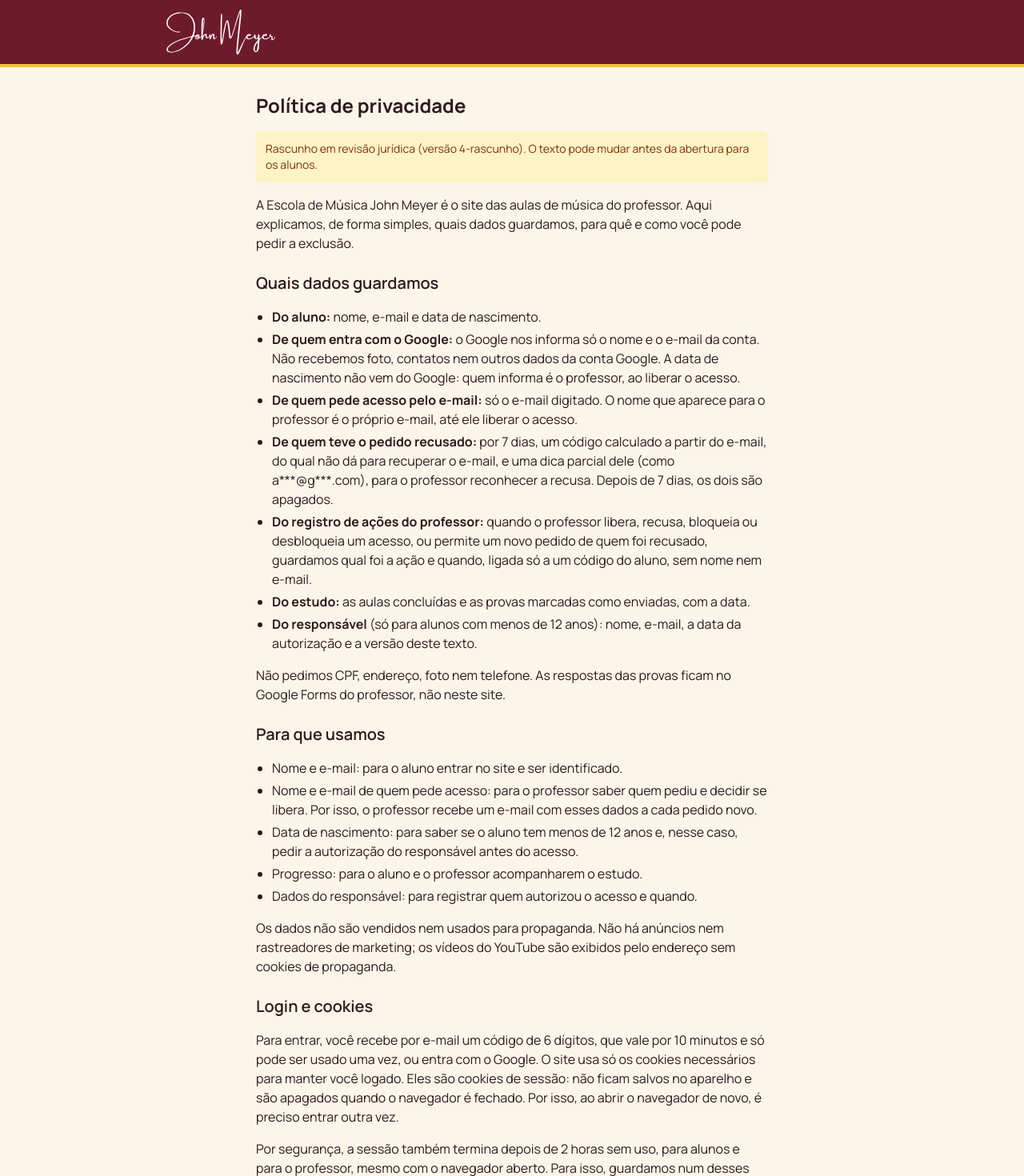
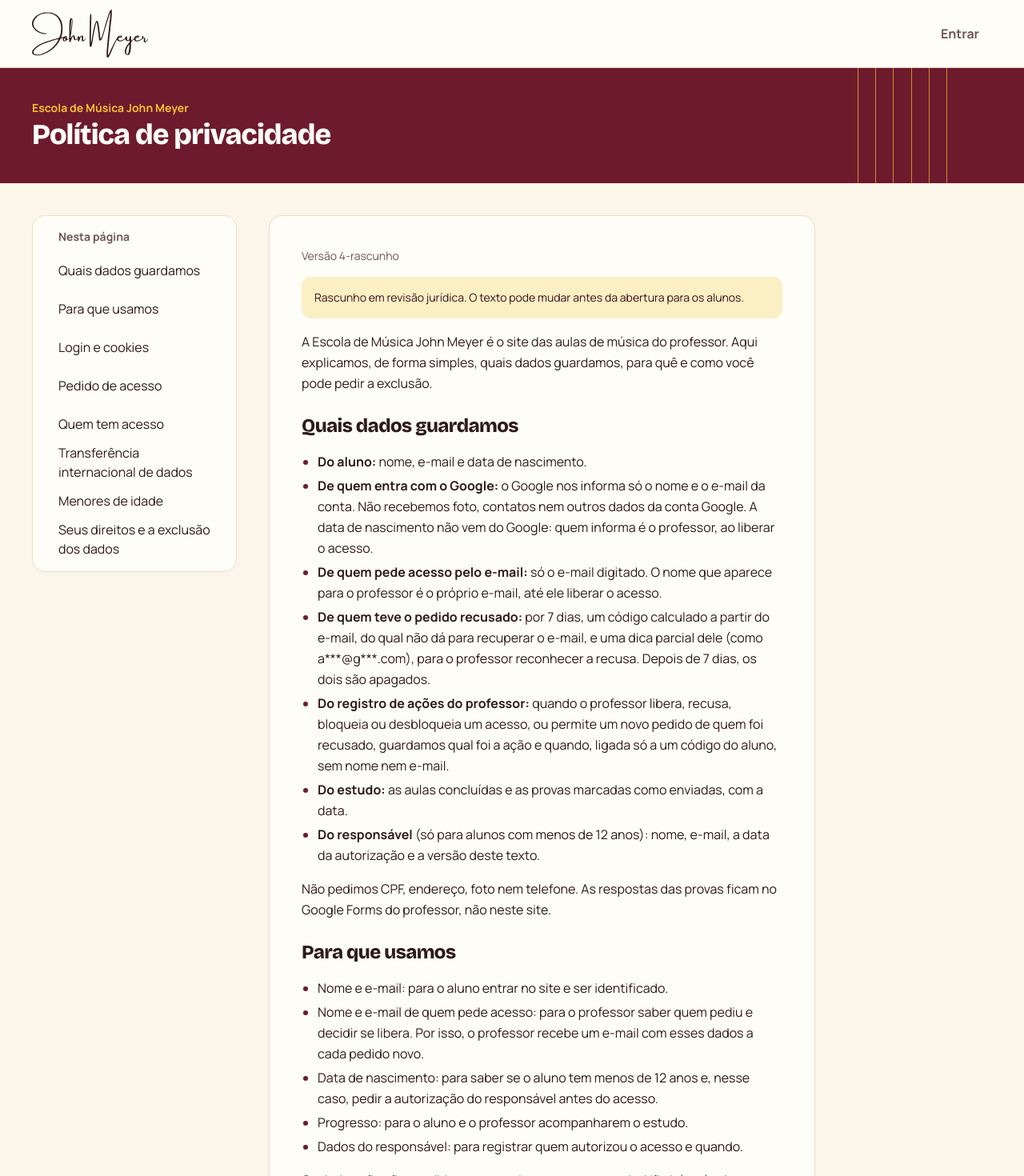
Before and after one commit to rogeriocaetanojr/ava-musica, a Next.js app: page /privacidade in a window 1280 px wide. Shown: the top 1470 px of the page at 80% size. Built offline with nearby package versions, Linux system fonts and the light colour scheme.

Commit message:
style(legal): aplica visual novo na política de privacidade e nos termos no computador

```diff
--- a/src/app/privacidade/page.tsx
+++ b/src/app/privacidade/page.tsx
@@ -1,7 +1,7 @@
 import type { Metadata } from "next";
 import Link from "next/link";
-import { NOME_DO_AVA, tituloDaPagina, VERSAO_DOS_TERMOS } from "@/lib/site";
-import { AvisoRascunho, estiloDoTexto } from "../textos-legais";
+import { TextoLegal } from "@/components/texto-legal";
+import { NOME_DO_AVA, tituloDaPagina } from "@/lib/site";
 
 export const metadata: Metadata = {
   title: tituloDaPagina("Política de privacidade"),
@@ -9,185 +9,247 @@ export const metadata: Metadata = {
 
 export default function Privacidade() {
   return (
-    <main className={estiloDoTexto}>
-      <h1>Política de privacidade</h1>
-      <AvisoRascunho versao={VERSAO_DOS_TERMOS} />
-
+    <TextoLegal
+      titulo="Política de privacidade"
+      introducao={
         <p>
           A {NOME_DO_AVA} é o site das aulas de música do professor. Aqui
           explicamos, de forma simples, quais dados guardamos, para quê e como
           você pode pedir a exclusão.
         </p>
-
-      <h2>Quais dados guardamos</h2>
+      }
+      secoes={[
+        {
+          id: "quais-dados-guardamos",
+          titulo: "Quais dados guardamos",
+          conteudo: (
+            <>
               <ul>
                 <li>
                   <strong>Do aluno:</strong> nome, e-mail e data de nascimento.
                 </li>
                 <li>
-          <strong>De quem entra com o Google:</strong> o Google nos informa só o
-          nome e o e-mail da conta. Não recebemos foto, contatos nem outros
-          dados da conta Google. A data de nascimento não vem do Google: quem
-          informa é o professor, ao liberar o acesso.
+                  <strong>De quem entra com o Google:</strong> o Google nos
+                  informa só o nome e o e-mail da conta. Não recebemos foto,
+                  contatos nem outros dados da conta Google. A data de
+                  nascimento não vem do Google: quem informa é o professor, ao
+                  liberar o acesso.
                 </li>
                 <li>
                   <strong>De quem pede acesso pelo e-mail:</strong> só o e-mail
-          digitado. O nome que aparece para o professor é o próprio e-mail, até
-          ele liberar o acesso.
+                  digitado. O nome que aparece para o professor é o próprio
+                  e-mail, até ele liberar o acesso.
                 </li>
                 <li>
-          <strong>De quem teve o pedido recusado:</strong> por 7 dias, um código
-          calculado a partir do e-mail, do qual não dá para recuperar o e-mail,
-          e uma dica parcial dele (como a***@g***.com), para o professor
-          reconhecer a recusa. Depois de 7 dias, os dois são apagados.
+                  <strong>De quem teve o pedido recusado:</strong> por 7 dias,
+                  um código calculado a partir do e-mail, do qual não dá para
+                  recuperar o e-mail, e uma dica parcial dele (como
+                  a***@g***.com), para o professor reconhecer a recusa. Depois
+                  de 7 dias, os dois são apagados.
                 </li>
                 <li>
-          <strong>Do registro de ações do professor:</strong> quando o professor
-          libera, recusa, bloqueia ou desbloqueia um acesso, ou permite um novo
-          pedido de quem foi recusado, guardamos qual foi a ação e quando,
-          ligada só a um código do aluno, sem nome nem e-mail.
+                  <strong>Do registro de ações do professor:</strong> quando o
+                  professor libera, recusa, bloqueia ou desbloqueia um acesso,
+                  ou permite um novo pedido de quem foi recusado, guardamos qual
+                  foi a ação e quando, ligada só a um código do aluno, sem nome
+                  nem e-mail.
                 </li>
                 <li>
-          <strong>Do estudo:</strong> as aulas concluídas e as provas marcadas
-          como enviadas, com a data.
+                  <strong>Do estudo:</strong> as aulas concluídas e as provas
+                  marcadas como enviadas, com a data.
                 </li>
                 <li>
-          <strong>Do responsável</strong> (só para alunos com menos de 12 anos):
-          nome, e-mail, a data da autorização e a versão deste texto.
+                  <strong>Do responsável</strong> (só para alunos com menos de
+                  12 anos): nome, e-mail, a data da autorização e a versão deste
+                  texto.
                 </li>
               </ul>
               <p>
-        Não pedimos CPF, endereço, foto nem telefone. As respostas das provas
-        ficam no Google Forms do professor, não neste site.
+                Não pedimos CPF, endereço, foto nem telefone. As respostas das
+                provas ficam no Google Forms do professor, não neste site.
               </p>
-
-      <h2>Para que usamos</h2>
+            </>
+          ),
+        },
+        {
+          id: "para-que-usamos",
+          titulo: "Para que usamos",
+          conteudo: (
+            <>
               <ul>
-        <li>Nome e e-mail: para o aluno entrar no site e ser identificado.</li>
                 <li>
-          Nome e e-mail de quem pede acesso: para o professor saber quem pediu e
-          decidir se libera. Por isso, o professor recebe um e-mail com esses
-          dados a cada pedido novo.
+                  Nome e e-mail: para o aluno entrar no site e ser identificado.
                 </li>
                 <li>
-          Data de nascimento: para saber se o aluno tem menos de 12 anos e,
-          nesse caso, pedir a autorização do responsável antes do acesso.
+                  Nome e e-mail de quem pede acesso: para o professor saber quem
+                  pediu e decidir se libera. Por isso, o professor recebe um
+                  e-mail com esses dados a cada pedido novo.
                 </li>
-        <li>Progresso: para o aluno e o professor acompanharem o estudo.</li>
                 <li>
-          Dados do responsável: para registrar quem autorizou o acesso e quando.
+                  Data de nascimento: para saber se o aluno tem menos de 12 anos
+                  e, nesse caso, pedir a autorização do responsável antes do
+                  acesso.
+                </li>
+                <li>
+                  Progresso: para o aluno e o professor acompanharem o estudo.
+                </li>
+                <li>
+                  Dados do responsável: para registrar quem autorizou o acesso e
+                  quando.
                 </li>
               </ul>
               <p>
-        Os dados não são vendidos nem usados para propaganda. Não há anúncios
-        nem rastreadores de marketing; os vídeos do YouTube são exibidos pelo
-        endereço sem cookies de propaganda.
+                Os dados não são vendidos nem usados para propaganda. Não há
+                anúncios nem rastreadores de marketing; os vídeos do YouTube são
+                exibidos pelo endereço sem cookies de propaganda.
               </p>
-
-      <h2>Login e cookies</h2>
+            </>
+          ),
+        },
+        {
+          id: "login-e-cookies",
+          titulo: "Login e cookies",
+          conteudo: (
+            <>
               <p>
-        Para entrar, você recebe por e-mail um código de 6 dígitos, que vale por
-        10 minutos e só pode ser usado uma vez, ou entra com o Google. O site
-        usa só os cookies necessários para manter você logado. Eles são cookies
-        de sessão: não ficam salvos no aparelho e são apagados quando o
-        navegador é fechado. Por isso, ao abrir o navegador de novo, é preciso
-        entrar outra vez.
+                Para entrar, você recebe por e-mail um código de 6 dígitos, que
+                vale por 10 minutos e só pode ser usado uma vez, ou entra com o
+                Google. O site usa só os cookies necessários para manter você
+                logado. Eles são cookies de sessão: não ficam salvos no aparelho
+                e são apagados quando o navegador é fechado. Por isso, ao abrir
+                o navegador de novo, é preciso entrar outra vez.
               </p>
               <p>
-        Por segurança, a sessão também termina depois de 2 horas sem uso, para
-        alunos e para o professor, mesmo com o navegador aberto. Para isso,
-        guardamos num desses cookies só a hora do último uso.
+                Por segurança, a sessão também termina depois de 2 horas sem
+                uso, para alunos e para o professor, mesmo com o navegador
+                aberto. Para isso, guardamos num desses cookies só a hora do
+                último uso.
               </p>
-
-      <h2>Pedido de acesso</h2>
+            </>
+          ),
+        },
+        {
+          id: "pedido-de-acesso",
+          titulo: "Pedido de acesso",
+          conteudo: (
+            <>
               <p>
-        Quem entra com o Google ou pelo código enviado por e-mail sem ter sido
-        cadastrado pelo professor fica com um pedido de acesso guardado até o
-        professor decidir. O pedido só chega ao professor depois que a pessoa
-        digita o código recebido ou volta do Google, para ninguém pedir acesso
-        com o e-mail de outra pessoa. Enquanto espera, a pessoa não vê nenhum
-        curso, aula ou aviso.
+                Quem entra com o Google ou pelo código enviado por e-mail sem
+                ter sido cadastrado pelo professor fica com um pedido de acesso
+                guardado até o professor decidir. O pedido só chega ao professor
+                depois que a pessoa digita o código recebido ou volta do Google,
+                para ninguém pedir acesso com o e-mail de outra pessoa. Enquanto
+                espera, a pessoa não vê nenhum curso, aula ou aviso.
               </p>
               <p>
-        Se o professor recusar, a conta e os dados dela são apagados. Fica o
-        registro de que houve uma recusa, sem nome nem e-mail, e, por 7 dias, o
-        código e a dica do e-mail descritos acima, que impedem um novo pedido
-        nesse prazo. O professor pode permitir um novo pedido antes disso.
-        Depois de liberado, o professor pode bloquear o acesso a qualquer
-        momento, sem apagar o progresso.
+                Se o professor recusar, a conta e os dados dela são apagados.
+                Fica o registro de que houve uma recusa, sem nome nem e-mail, e,
+                por 7 dias, o código e a dica do e-mail descritos acima, que
+                impedem um novo pedido nesse prazo. O professor pode permitir um
+                novo pedido antes disso. Depois de liberado, o professor pode
+                bloquear o acesso a qualquer momento, sem apagar o progresso.
               </p>
               <p>
-        Uma conta criada pelo pedido do código mas nunca confirmada (ninguém
-        digitou o código) guarda só o e-mail e não aparece para o professor.
+                Uma conta criada pelo pedido do código mas nunca confirmada
+                (ninguém digitou o código) guarda só o e-mail e não aparece para
+                o professor.
               </p>
-
-      <h2>Quem tem acesso</h2>
+            </>
+          ),
+        },
+        {
+          id: "quem-tem-acesso",
+          titulo: "Quem tem acesso",
+          conteudo: (
+            <>
               <p>
-        Só o professor vê os dados de todos os alunos. Cada aluno vê apenas os
-        próprios dados. Para o site funcionar, usamos serviços de outras
-        empresas, que tratam os dados só para isso, seguindo as nossas
-        instruções:
+                Só o professor vê os dados de todos os alunos. Cada aluno vê
+                apenas os próprios dados. Para o site funcionar, usamos serviços
+                de outras empresas, que tratam os dados só para isso, seguindo
+                as nossas instruções:
               </p>
               <ul>
                 <li>
-          <strong>Supabase:</strong> banco de dados e login, onde ficam todos os
-          dados descritos acima.
+                  <strong>Supabase:</strong> banco de dados e login, onde ficam
+                  todos os dados descritos acima.
                 </li>
                 <li>
-          <strong>Google:</strong> o login com a conta Google, para quem escolhe
-          entrar assim.
+                  <strong>Google:</strong> o login com a conta Google, para quem
+                  escolhe entrar assim.
                 </li>
                 <li>
-          <strong>Cloudflare (Turnstile):</strong> a verificação que impede
-          robôs de pedir códigos de acesso em massa. Ela analisa sinais do
-          navegador, como o endereço IP, sem cookies de propaganda.
+                  <strong>Cloudflare (Turnstile):</strong> a verificação que
+                  impede robôs de pedir códigos de acesso em massa. Ela analisa
+                  sinais do navegador, como o endereço IP, sem cookies de
+                  propaganda.
                 </li>
                 <li>
-          <strong>Resend:</strong> envio dos e-mails do site, como os códigos de
-          acesso e o aviso de pedido novo ao professor.
+                  <strong>Resend:</strong> envio dos e-mails do site, como os
+                  códigos de acesso e o aviso de pedido novo ao professor.
                 </li>
                 <li>
                   <strong>Netlify:</strong> hospedagem do site.
                 </li>
               </ul>
-
-      <h2>Transferência internacional de dados</h2>
+            </>
+          ),
+        },
+        {
+          id: "transferencia-internacional",
+          titulo: "Transferência internacional de dados",
+          conteudo: (
             <p>
-        Alguns desses serviços guardam ou processam dados em servidores fora do
-        Brasil, principalmente nos Estados Unidos. É o caso do envio de e-mails,
-        que passa pelo nome e pelo e-mail do destinatário, do login com o Google
-        e da verificação contra robôs da Cloudflare. Essas transferências são
-        feitas só para prestar o serviço do site e com as garantias exigidas
-        pela Lei Geral de Proteção de Dados (LGPD), como cláusulas contratuais
-        de proteção de dados com cada empresa. Você pode pedir ao professor mais
+              Alguns desses serviços guardam ou processam dados em servidores
+              fora do Brasil, principalmente nos Estados Unidos. É o caso do
+              envio de e-mails, que passa pelo nome e pelo e-mail do
+              destinatário, do login com o Google e da verificação contra robôs
+              da Cloudflare. Essas transferências são feitas só para prestar o
+              serviço do site e com as garantias exigidas pela Lei Geral de
+              Proteção de Dados (LGPD), como cláusulas contratuais de proteção
+              de dados com cada empresa. Você pode pedir ao professor mais
               informações sobre onde cada serviço guarda os dados.
             </p>
-
-      <h2>Menores de idade</h2>
+          ),
+        },
+        {
+          id: "menores-de-idade",
+          titulo: "Menores de idade",
+          conteudo: (
+            <>
               <p>
-        Alunos com menos de 12 anos só acessam o site depois que um dos pais ou
-        responsável autoriza, por um link enviado pelo professor. Isso vale
-        também para quem pediu acesso pelo Google ou pelo e-mail: o professor só
-        libera depois de informar a data de nascimento e, se for o caso, o
-        responsável.
+                Alunos com menos de 12 anos só acessam o site depois que um dos
+                pais ou responsável autoriza, por um link enviado pelo
+                professor. Isso vale também para quem pediu acesso pelo Google
+                ou pelo e-mail: o professor só libera depois de informar a data
+                de nascimento e, se for o caso, o responsável.
               </p>
               <p>
-        O Google só permite que crianças com menos de 13 anos usem uma conta
-        Google com o acompanhamento dos pais (Family Link). Para esses alunos, o
-        caminho mais simples é o professor fazer o cadastro e o aluno entrar com
-        o código enviado por e-mail.
+                O Google só permite que crianças com menos de 13 anos usem uma
+                conta Google com o acompanhamento dos pais (Family Link). Para
+                esses alunos, o caminho mais simples é o professor fazer o
+                cadastro e o aluno entrar com o código enviado por e-mail.
               </p>
-
-      <h2>Seus direitos e a exclusão dos dados</h2>
+            </>
+          ),
+        },
+        {
+          id: "seus-direitos",
+          titulo: "Seus direitos e a exclusão dos dados",
+          conteudo: (
             <p>
-        O aluno ou o responsável pode, a qualquer momento, pedir ao professor
-        para ver, corrigir ou excluir os dados. A exclusão apaga a conta e todos
-        os registros do aluno de uma vez e não pode ser desfeita.
+              O aluno ou o responsável pode, a qualquer momento, pedir ao
+              professor para ver, corrigir ou excluir os dados. A exclusão apaga
+              a conta e todos os registros do aluno de uma vez e não pode ser
+              desfeita.
             </p>
-
+          ),
+        },
+      ]}
+      fecho={
         <p>
           Veja também os <Link href="/termos">termos de uso</Link>.
         </p>
-    </main>
+      }
+    />
   );
 }
--- a/src/app/textos-legais.tsx
+++ /dev/null
@@ -1,14 +0,0 @@
-// Partes comuns da política de privacidade e dos termos de uso.
-
-export const estiloDoTexto =
-  "mx-auto flex w-full max-w-2xl flex-1 flex-col gap-4 px-4 py-8 [&_a]:underline [&_h1]:text-2xl [&_h1]:font-bold [&_h2]:pt-2 [&_h2]:text-xl [&_h2]:font-semibold [&_ul]:list-disc [&_ul]:space-y-1 [&_ul]:pl-5";
-
-// Os textos ainda passam por revisão jurídica antes de abrir para os alunos.
-export function AvisoRascunho({ versao }: { versao: string }) {
-  return (
-    <p className="rounded-md bg-amber-100 p-3 text-sm text-amber-900">
-      Rascunho em revisão jurídica (versão {versao}). O texto pode mudar antes
-      da abertura para os alunos.
-    </p>
-  );
-}
--- /dev/null
+++ b/src/components/texto-legal.tsx
@@ -0,0 +1,159 @@
+import type { ReactNode } from "react";
+import Link from "next/link";
+import { CONTEINER } from "@/components/conteiner";
+import { Cordas } from "@/components/cordas";
+import { LogoDoAva } from "@/components/logo-do-ava";
+import { NOME_DO_AVA, VERSAO_DOS_TERMOS } from "@/lib/site";
+
+// Moldura comum da política de privacidade e dos termos de uso: cabeçalho
+// próprio (a página é aberta também sem login), faixa com o título, sumário
+// na lateral e o texto num cartão de leitura.
+
+export type SecaoDoTexto = { id: string; titulo: string; conteudo: ReactNode };
+
+const DATA_ISO = /^(\d{4})-(\d{2})-(\d{2})$/;
+
+// A versão aceita pelo aluno é a mesma mostrada aqui. Se for uma data
+// (2026-10-20), aparece por extenso.
+export function textoDaVersao(versao: string): string {
+  const data = DATA_ISO.exec(versao);
+  if (!data) return `Versão ${versao}`;
+  const [, ano, mes, dia] = data;
+  const extenso = new Intl.DateTimeFormat("pt-BR", {
+    day: "numeric",
+    month: "long",
+    year: "numeric",
+    timeZone: "UTC",
+  }).format(new Date(Date.UTC(+ano, +mes - 1, +dia)));
+  return `Versão de ${extenso}`;
+}
+
+// Os textos ainda passam por revisão jurídica antes de abrir para os alunos.
+function AvisoRascunho() {
+  return (
+    <p className="rounded-xl bg-amarelo-claro p-4 text-sm text-texto-sobre-amarelo">
+      Rascunho em revisão jurídica. O texto pode mudar antes da abertura para os
+      alunos.
+    </p>
+  );
+}
+
+const link =
+  "inline-flex min-h-12 items-center rounded-xl px-4 text-base font-bold";
+
+export function TextoLegal({
+  titulo,
+  introducao,
+  secoes,
+  fecho,
+}: {
+  titulo: string;
+  introducao: ReactNode;
+  secoes: SecaoDoTexto[];
+  fecho: ReactNode;
+}) {
+  return (
+    <div data-tela-cheia className="flex min-h-screen flex-1 flex-col">
+      <header className="border-b border-linha bg-superficie">
+        <div
+          className={`${CONTEINER} flex items-center justify-between gap-4 py-3`}
+        >
+          <Link href="/" className="flex min-h-12 items-center text-texto">
+            <LogoDoAva
+              semSubtitulo
+              className="[--altura:46px] lg:[--altura:60px]"
+            />
+          </Link>
+          <Link
+            href="/login"
+            className={`${link} text-texto-secundario hover:text-texto`}
+          >
+            Entrar
+          </Link>
+        </div>
+      </header>
+
+      <div className="relative overflow-hidden bg-bordo text-superficie">
+        <Cordas className="absolute inset-y-0 right-10 w-28 md:right-24" />
+        <div className={`${CONTEINER} relative py-8 md:py-10`}>
+          <p className="text-sm font-bold text-amarelo">{NOME_DO_AVA}</p>
+          <h1 className="mt-1 font-titulo text-3xl tracking-tight md:text-4xl">
+            {titulo}
+          </h1>
+        </div>
+      </div>
+
+      <main
+        className={`${CONTEINER} grid flex-1 items-start gap-6 py-8 md:grid-cols-[16rem_minmax(0,1fr)] md:gap-10 md:py-10`}
+      >
+        <nav
+          aria-labelledby="titulo-do-sumario"
+          className="rounded-2xl border border-linha bg-superficie p-4 md:sticky md:top-6"
+        >
+          <h2
+            id="titulo-do-sumario"
+            className="px-4 pb-2 text-sm font-bold text-texto-secundario"
+          >
+            Nesta página
+          </h2>
+          <ul>
+            {secoes.map(({ id, titulo }) => (
+              <li key={id}>
+                <a
+                  href={`#${id}`}
+                  className="flex min-h-12 items-center rounded-xl px-4 text-texto hover:bg-amarelo-claro hover:text-texto-sobre-amarelo"
+                >
+                  {titulo}
+                </a>
+              </li>
+            ))}
+          </ul>
+        </nav>
+
+        <article className="flex max-w-[70ch] flex-col gap-4 rounded-2xl border border-linha bg-superficie p-6 leading-relaxed md:p-10 [&_a]:font-bold [&_a]:text-bordo [&_a]:underline [&_ul]:list-disc [&_ul]:space-y-1 [&_ul]:pl-5 [&_ul]:marker:text-bordo">
+          <p className="text-sm text-texto-secundario">
+            {textoDaVersao(VERSAO_DOS_TERMOS)}
+          </p>
+          <AvisoRascunho />
+          {introducao}
+          {secoes.map(({ id, titulo, conteudo }) => (
+            <section
+              key={id}
+              aria-labelledby={id}
+              className="flex flex-col gap-4 pt-2"
+            >
+              <h2
+                id={id}
+                className="scroll-mt-6 font-titulo text-2xl tracking-tight"
+              >
+                {titulo}
+              </h2>
+              {conteudo}
+            </section>
+          ))}
+          {fecho}
+        </article>
+      </main>
+
+      <footer className="border-t-4 border-amarelo bg-bordo text-sm text-superficie">
+        <nav
+          aria-label="Rodapé"
+          className={`${CONTEINER} flex flex-wrap gap-x-2 py-2`}
+        >
+          <Link
+            href="/privacidade"
+            className="flex min-h-12 items-center px-2 underline"
+          >
+            Política de privacidade
+          </Link>
+          <Link
+            href="/termos"
+            className="flex min-h-12 items-center px-2 underline"
+          >
+            Termos de uso
+          </Link>
+        </nav>
+      </footer>
+    </div>
+  );
+}
```
Also changed, not shown: src/app/termos/page.tsx (+47 -26 lines), 1 other file (tests, documents, lock files or other folders). Lines whose indentation alone changed are shown as unchanged.
